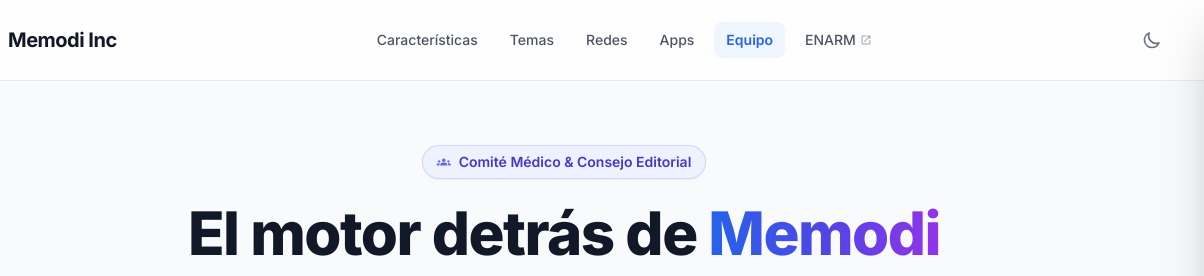
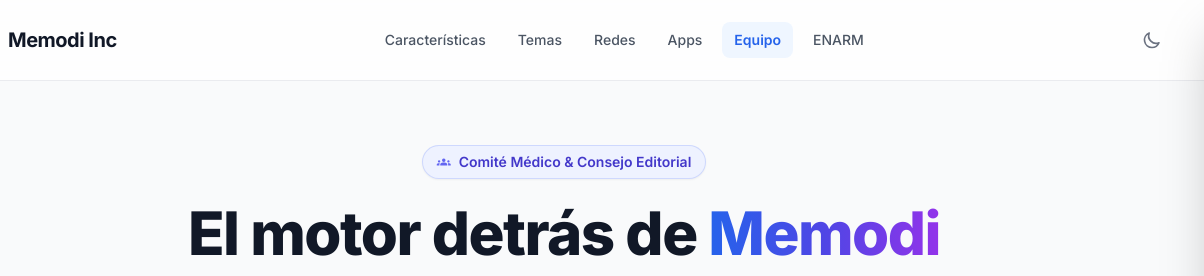
Before and after one commit to jordiancona/memodi, a website built with Vite: page equipo.html in a window 1280 px wide. Shown: the top 276 px of the page, 76-1280 px from the left. Built offline with nearby package versions, Linux system fonts and the light colour scheme.

Commit message:
feat: updates

```diff
--- a/equipo.html
+++ b/equipo.html
@@ -91,7 +91,6 @@
                     <a href="https://enarm.memodiapp.com/" target="_blank" rel="noopener noreferrer"
                         class="px-3 py-2 rounded-lg text-sm font-medium text-gray-600 dark:text-gray-300 hover:text-gray-900 dark:hover:text-white hover:bg-gray-100 dark:hover:bg-slate-800 transition-colors flex items-center gap-1">
                         <span>ENARM</span>
-                        <span class="material-icons text-xs text-gray-400">open_in_new</span>
                     </a>
                 </nav>
 
```
